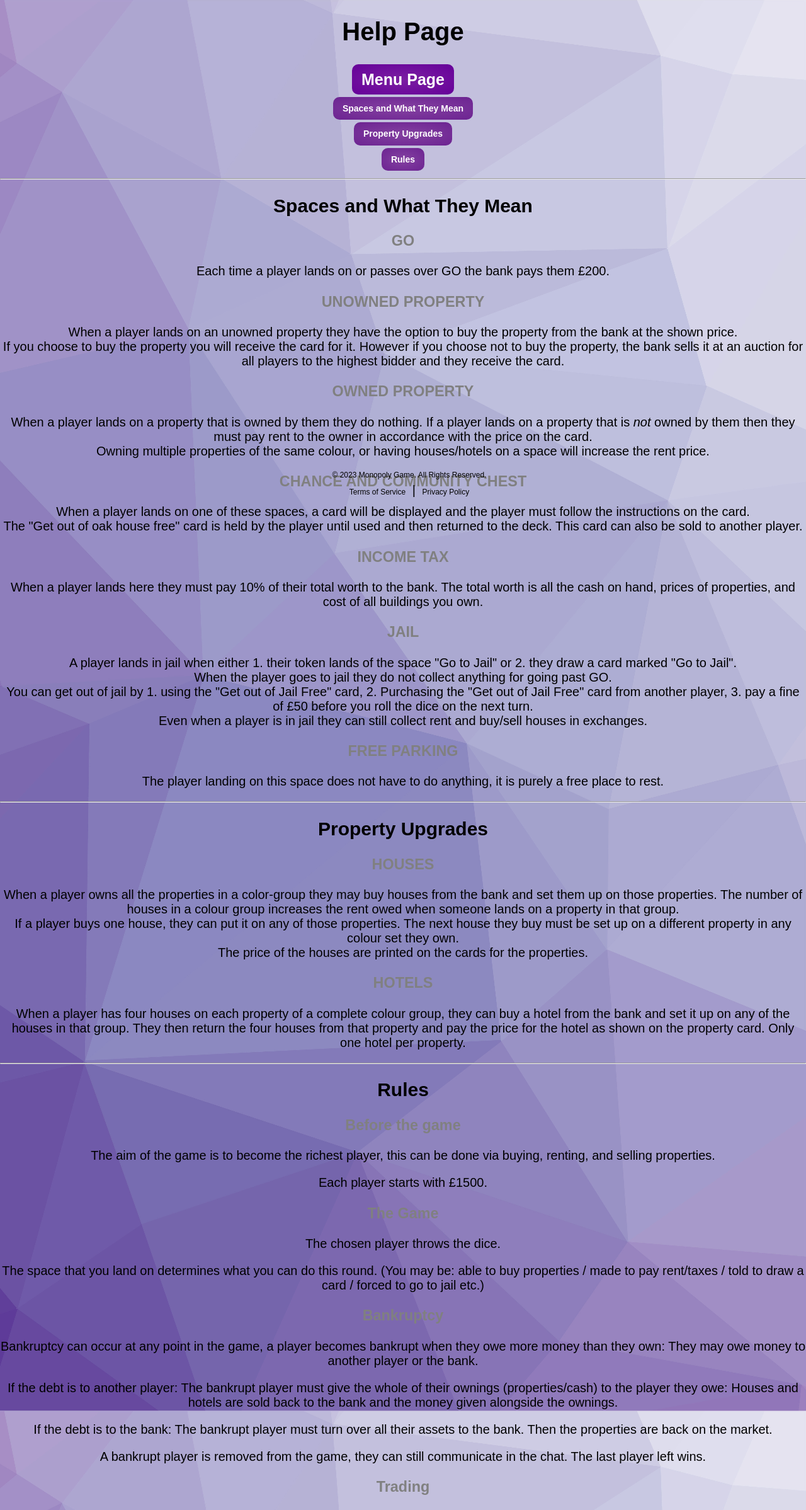
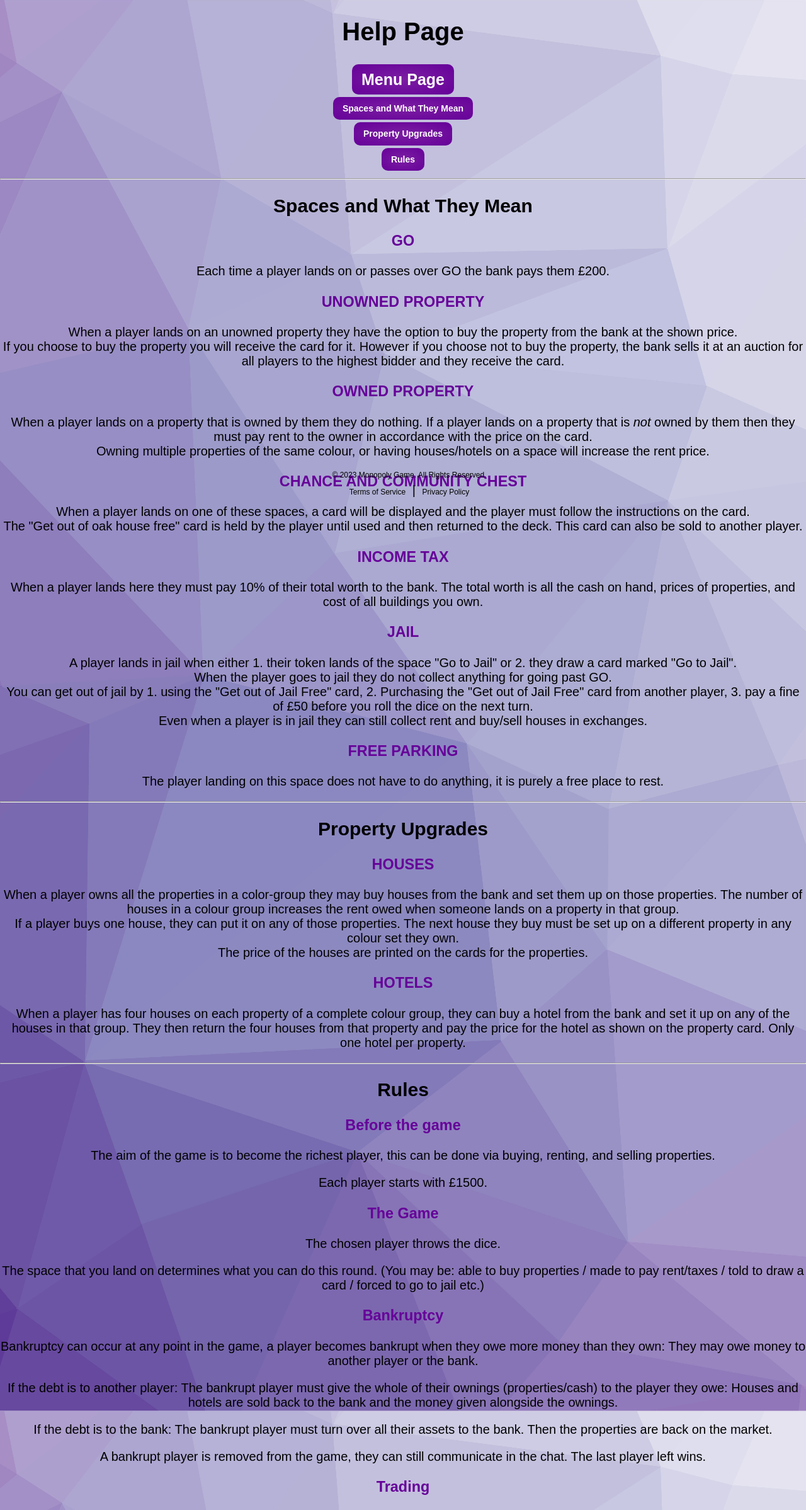
Before and after one commit to doug-spencer/Uniopoly, a Flask app: page /help in a window 1280 px wide. Shown: the whole page at 63% size. Run offline with Flask 3, Linux system fonts and the light colour scheme; some libraries are stand-ins or nearby versions.

Commit message:
colour formatting

```diff
--- a/App/templates/help.html
+++ b/App/templates/help.html
@@ -11,63 +11,63 @@
 <h1>Help Page</h1>
 <button class="button" onclick="window.location.href = 'menu';">Menu Page</button>
 <div>
-    <button class="button" style="font-size: 70%; background-image: radial-gradient(ellipse, #8441a1, #6c2391);" onclick="window.location.href = '#SaWTM';">Spaces and What They Mean</button>
+    <button class="button" style="font-size: 70%;" onclick="window.location.href = '#SaWTM';">Spaces and What They Mean</button>
     <br>
-    <button class="button" style="font-size: 70%; background-image: radial-gradient(ellipse, #8441a1, #6c2391);" onclick="window.location.href = '#prUp';">Property Upgrades</button>
+    <button class="button" style="font-size: 70%;" onclick="window.location.href = '#prUp';">Property Upgrades</button>
     <br>
-    <button class="button" style="font-size: 70%; background-image: radial-gradient(ellipse, #8441a1, #6c2391);" onclick="window.location.href = '#rules';">Rules</button>
+    <button class="button" style="font-size: 70%;" onclick="window.location.href = '#rules';">Rules</button>
 
     <hr>
     <h2 class="card-head" id="SaWTM">Spaces and What They Mean</h2>
 
-    <h3 class="card-subhead">GO</h3>
+    <h3 class="card-subhead" style="color: #660099;">GO</h3>
     <p>Each time a player lands on or passes over GO the bank pays them £200.</p>
 
-    <h3 class="card-subhead">UNOWNED PROPERTY</h3>
+    <h3 class="card-subhead" style="color: #660099;">UNOWNED PROPERTY</h3>
     <p>When a player lands on an unowned property they have the option to buy the property from the bank at the shown price. <br> If you choose to buy the property you will receive the card for it. However if you choose not to buy the property, the bank sells it at an auction for all players to the highest bidder and they receive the card.</p>
 
-    <h3 class="card-subhead">OWNED PROPERTY</h3>
+    <h3 class="card-subhead" style="color: #660099;">OWNED PROPERTY</h3>
     <p>When a player lands on a property that is owned by them they do nothing. If a player lands on a property that is <i>not</i> owned by them then they must pay rent to the owner in accordance with the price on the card. <br> Owning multiple properties of the same colour, or having houses/hotels on a space will increase the rent price. </p>
 
-    <h3 class="card-subhead">CHANCE AND COMMUNITY CHEST</h3>
+    <h3 class="card-subhead" style="color: #660099;">CHANCE AND COMMUNITY CHEST</h3>
     <p>When a player lands on one of these spaces, a card will be displayed and the player must follow the instructions on the card. <br> The "Get out of oak house free" card is held by the player until used and then returned to the deck. This card can also be sold to another player.</be></p>
 
-    <h3 class="card-subhead">INCOME TAX</h3>
+    <h3 class="card-subhead" style="color: #660099;">INCOME TAX</h3>
     <p>When a player lands here they must pay 10% of their total worth to the bank. The total worth is all the cash on hand, prices of properties, and cost of all buildings you own.</p>
 
-    <h3 class="card-subhead">JAIL</h3>
+    <h3 class="card-subhead" style="color: #660099;">JAIL</h3>
     <p>A player lands in jail when either 1. their token lands of the space "Go to Jail" or 2. they draw a card marked "Go to Jail". <br> When the player goes to jail they do not collect anything for going past GO. <br> You can get out of jail by 1. using the "Get out of Jail Free" card, 2. Purchasing the "Get out of Jail Free" card from another player, 3. pay a fine of £50 before you roll the dice on the next turn. <br> Even when a player is in jail they can still collect rent and buy/sell houses in exchanges.</p>
 
-    <h3 class="card-subhead">FREE PARKING</h3>
+    <h3 class="card-subhead" style="color: #660099;">FREE PARKING</h3>
     <p>The player landing on this space does not have to do anything, it is purely a free place to rest.</p>
 
     <hr>
     <h2 class="card-head" id="prUp">Property Upgrades</h2>
 
-    <h3 class="card-subhead">HOUSES</h3>
+    <h3 class="card-subhead" style="color: #660099;">HOUSES</h3>
     <p>When a player owns all the properties in a color-group they may buy houses from the bank and set them up on those properties. The number of houses in a colour group increases the rent owed when someone lands on a property in that group. <br> If a player buys one house, they can put it on any of those properties. The next house they buy must be set up on a different property in any colour set they own. <br> The price of the houses are printed on the cards for the properties. </p>
 
-    <h3 class="card-subhead">HOTELS</h3>
+    <h3 class="card-subhead" style="color: #660099;">HOTELS</h3>
     <p>When a player has four houses on each property of a complete colour group, they can buy a hotel from the bank and set it up on any of the houses in that group. They then return the four houses from that property and pay the price for the hotel as shown on the property card. Only one hotel per property.</p>
 
     <hr>
     <h2 class="card-head" id="rules">Rules</h2>
 
-    <h3 class="card-subhead">Before the game</h3>
+    <h3 class="card-subhead" style="color: #660099;">Before the game</h3>
     <p>The aim of the game is to become the richest player, this can be done via buying, renting, and selling properties.</p>
     <p>Each player starts with £1500.</p>
 
-    <h3 class="card-subhead">The Game</h3>
+    <h3 class="card-subhead" style="color: #660099;">The Game</h3>
     <p>The chosen player throws the dice.</p>
     <p>The space that you land on determines what you can do this round. (You may be: able to buy properties / made to pay rent/taxes / told to draw a card / forced to go to jail etc.)</p>
 
-    <h3 class="card-subhead">Bankruptcy</h3>
+    <h3 class="card-subhead" style="color: #660099;">Bankruptcy</h3>
     <p>Bankruptcy can occur at any point in the game, a player becomes bankrupt when they owe more money than they own: They may owe money to another player or the bank.</p>
     <p>If the debt is to another player: The bankrupt player must give the whole of their ownings (properties/cash) to the player they owe: Houses and hotels are sold back to the bank and the money given alongside the ownings. </p>
     <p>If the debt is to the bank: The bankrupt player must turn over all their assets to the bank. Then the properties are back on the market.</p>
     <p>A bankrupt player is removed from the game, they can still communicate in the chat. The last player left wins.</p>
 
-    <h3 class="card-subhead">Trading</h3>
+    <h3 class="card-subhead" style="color: #660099;">Trading</h3>
     <p></p>
 
 </div>
```
